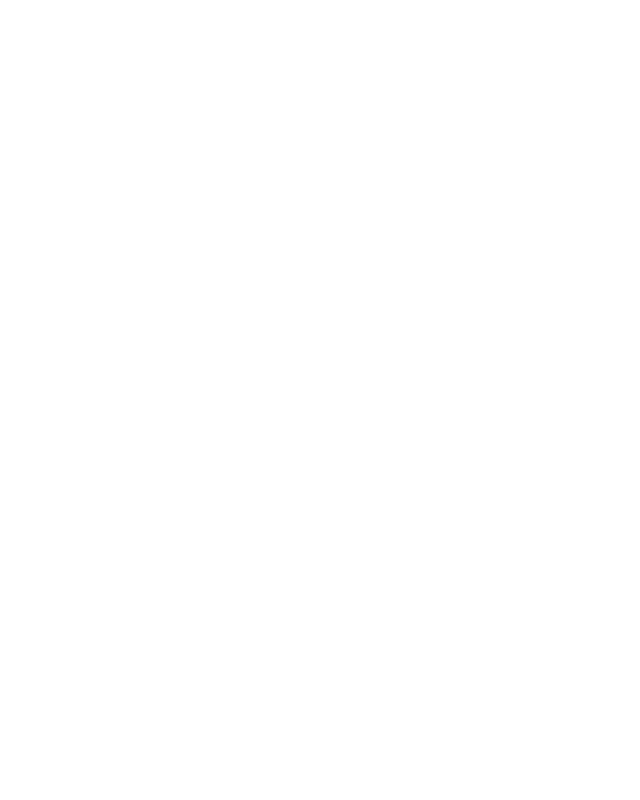
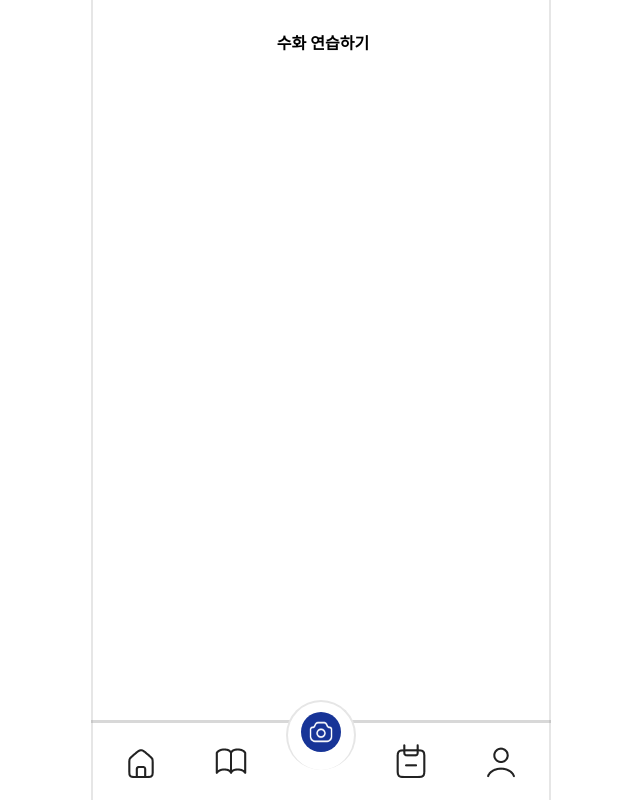
Before and after one commit to 2024-CounterSpell/React, a React (Create React App) app: page /blank in a window 1280 px wide. Before the commit this address had no page. Shown: the whole page, without its empty margins (319-959 px from the left). Built offline with nearby package versions, Linux system fonts and the light colour scheme.

Commit message:
blank 추가

```diff
--- a/src/App.js
+++ b/src/App.js
@@ -7,17 +7,19 @@
 import Result from "./Components/Result";
 import Review from "./Components/Review";
 import Todo from "./Components/Todo";
+import Blank from "./Components/Blank";
 
 function App() {
   return (
     <BrowserRouter>
       <Routes>
-        <Route path="/" element={<Home/>} />
+        <Route path="/" element={<Home />} />
         <Route path="/camera" element={<Camera />} />
         <Route path="/book" element={<Book />} />
         <Route path="/result" element={<Result />} />
         <Route path="/review" element={<Review />} />
-        <Route path="/todo" element={<Todo/> } />
+        <Route path="/todo" element={<Todo />} />
+        <Route path="/blank" element={<Blank />} />
       </Routes>
     </BrowserRouter>
   );
--- /dev/null
+++ b/src/Components/Blank.jsx
@@ -0,0 +1,12 @@
+import GlobalFooter from "./Footer";
+
+const Blank = () => {
+    return <div className="wrap">
+    <div className="container">
+        <p style={{fontWeight: "bold"}}>수화 연습하기</p>
+    </div>
+    <GlobalFooter />
+  </div>
+}
+
+export default Blank;
--- a/src/Components/Camera.jsx
+++ b/src/Components/Camera.jsx
@@ -104,12 +104,12 @@
           </div>
           <div className="word">
             <p className="word_help">단어 :</p>
-            <p className="pronunciation">{`${word}`}</p>
+            {word && <p className="pronunciation">{word}</p>}
           </div>
         </>
       )}
       <div className="camera_container">
-        <video ref={videoRef} autoPlay playsInline className="camera-video" />
+        <video ref={videoRef} autoPlay playsInline className="camera-video" muted />
         <div className="camera-controls" onClick={() => setIsStart(true)}>
           <div className="camera_shutter" onClick={isRecording ? stopRecording : startRecording}></div>
         </div>
--- a/src/Components/Todo.jsx
+++ b/src/Components/Todo.jsx
@@ -15,7 +15,11 @@
       idx: 2,
       todo: "애국가 읽어보기",
       isCheck: false,
-    },
+    }, {
+      idx: 3,
+      todo: "수화 연습하기",
+      isCheck: false
+    }
   ]);
 
     const changeTodo = ({ target }) => {
```
